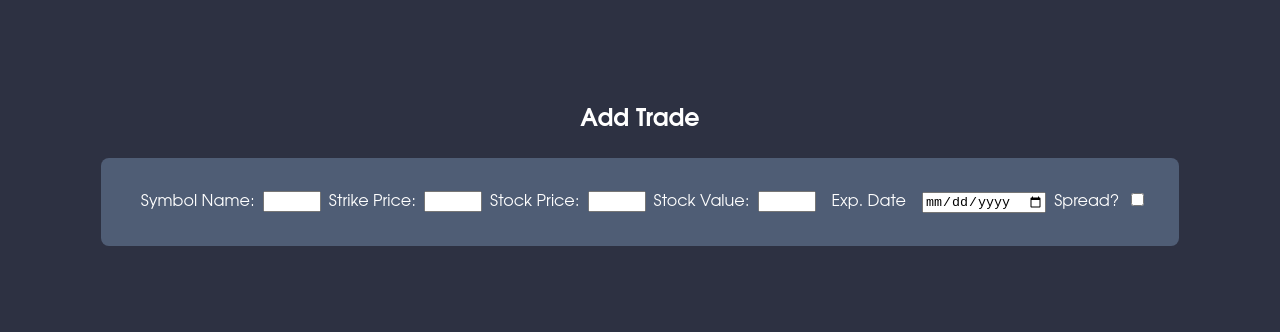
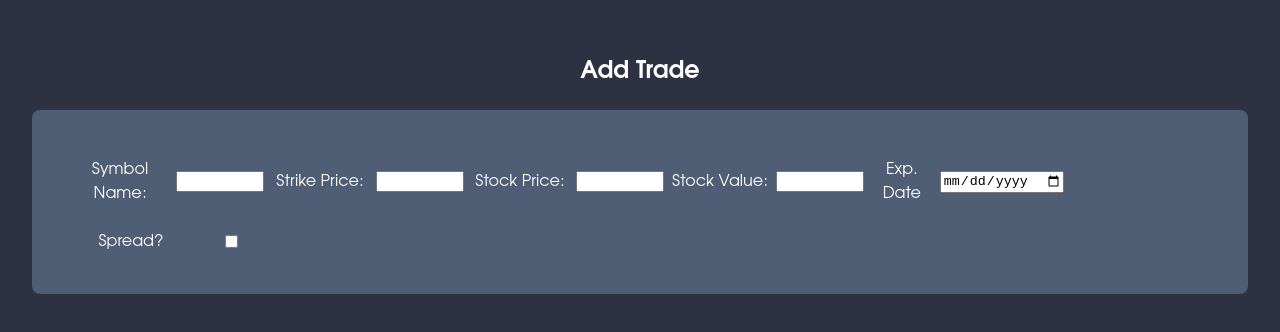
Before and after one commit to Byron-david/Option-Website, a React (Vite) app: page / in a window 1280 px wide. Shown: the part 236-568 px from the top of the page. Built offline with nearby package versions, Linux system fonts and the light colour scheme.

Commit message:
Adjusted flexbox props in .css. Need to adjust more

```diff
--- a/src/App.css
+++ b/src/App.css
@@ -37,10 +37,21 @@ body{
   background-color: var(--background-color-secondary);
 }
 
-#addTrade > div {
-  /* display: flex;
+#addTrade > div{
+  /* flex: 1 1 100px; */
+  width: 200px;
+  display: flex;
+  flex-wrap: wrap;
   justify-content: space-between;
-  align-content: space-between; */
+  align-items:center;
+}
+
+#addTrade > div > label {
+  flex: 2;
+}
+
+#addTrade > div > input {
+  flex: 1;
 }
 
 #addTrade > *{
--- a/src/components/CheckboxInput.jsx
+++ b/src/components/CheckboxInput.jsx
@@ -1,6 +1,6 @@
 import { useState } from 'react'
 
-function CheckboxInput( {  padding, text, id, placeholder, htmlFor, name}) {
+function CheckboxInput( {  padding, text, id, placeholder, htmlFor, name }) {
   const inputStyle = {
     id: id,
     placeholder: placeholder,
--- a/src/components/DateInput.jsx
+++ b/src/components/DateInput.jsx
@@ -1,6 +1,6 @@
 import { useState } from 'react'
 
-function DateInput( {padding="0.5rem", text="Date:", id, name, htmlFor}) {
+function DateInput( { padding="0.5rem", text="Date:", id, name, htmlFor }) {
   const inputStyle = {
     id: id,
     htmlFor: htmlFor,
--- a/src/components/TextInput.jsx
+++ b/src/components/TextInput.jsx
@@ -35,7 +35,7 @@ function TextInput( { width, padding, text, id, placeholder, htmlFor, name}) {
 }
 
 TextInput.defaultProps = {
-  width: "50px",
+  width: "80px",
   padding: "0.5" + "rem",
   margin: 1 + "rem"
 };
```
Lines whose indentation alone changed are shown as unchanged.
